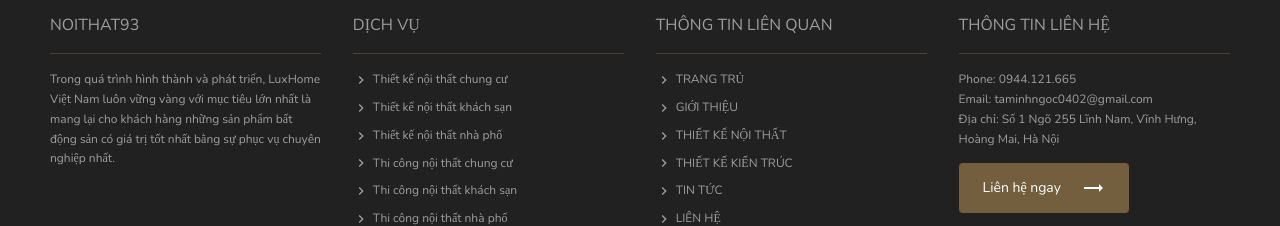
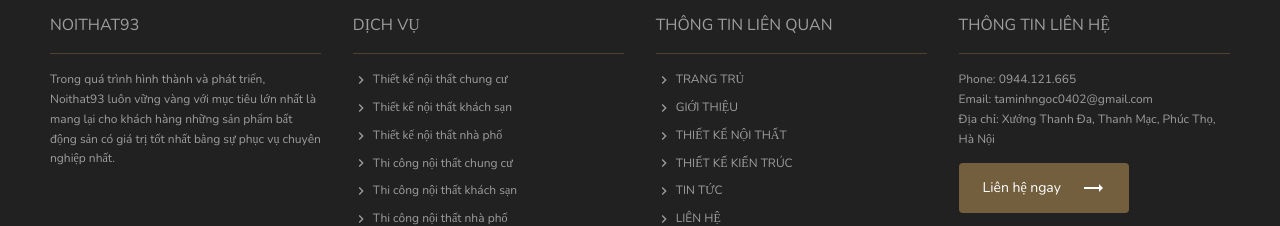
Before and after one commit to thanhdat262000/next-furnitureshop, a Next.js app: page /contact in a window 1280 px wide. Shown: the part 1744-1970 px from the top of the page. Built offline with nearby package versions, Linux system fonts and the light colour scheme.

Commit message:
feat/change homepage

```diff
--- a/containers/ContactContent/ContactContent.js
+++ b/containers/ContactContent/ContactContent.js
@@ -25,7 +25,7 @@
     },
     {
       icon: <HomeWorkOutlined />,
-      contactInfo: "Hoàng Mai, Hà Nội",
+      contactInfo: "Phúc Thọ, Hà Nội",
       content: "Schedule your meeting before your visit",
     },
   ];
--- a/containers/Footer/Footer.js
+++ b/containers/Footer/Footer.js
@@ -8,7 +8,7 @@
     {
       title: "NOITHAT93",
       intro:
-        "Trong quá trình hình thành và phát triển, LuxHome Việt Nam luôn vững vàng với mục tiêu lớn nhất là mang lại cho khách hàng những sản phẩm bất động sản có giá trị tốt nhất bằng sự phục vụ chuyên nghiệp nhất. ",
+        "Trong quá trình hình thành và phát triển, Noithat93 luôn vững vàng với mục tiêu lớn nhất là mang lại cho khách hàng những sản phẩm bất động sản có giá trị tốt nhất bằng sự phục vụ chuyên nghiệp nhất. ",
     },
     {
       title: "DỊCH VỤ",
@@ -52,7 +52,7 @@
       contact: {
         phone: "0944.121.665",
         email: "taminhngoc0402@gmail.com",
-        address: "Số 1 Ngõ 255 Lĩnh Nam, Vĩnh Hưng, Hoàng Mai, Hà Nội",
+        address: "Xưởng Thanh Đa, Thanh Mạc, Phúc Thọ, Hà Nội",
       },
     },
   ];
--- a/containers/ListProjects/ListProject.js
+++ b/containers/ListProjects/ListProject.js
@@ -23,7 +23,7 @@
   return (
     <div className={classes.root}>
       <div className={classes.container}>
-        <Typography component="p" variant="h4" className={classes.title}>
+        <Typography component="p" variant="h3" className={classes.title}>
           {title}
         </Typography>
         {multipleTypes && (
--- a/pagesRoute/Home/index.js
+++ b/pagesRoute/Home/index.js
@@ -12,9 +12,6 @@
   return (
     <div className={classes.root}>
       <Slider />
-      <ListServices />
-      <ListServiceDetails />
-      <SloganBanner />
       <IntroModal />
       <ListProject
         title="Các dự án của chúng tôi"
```
